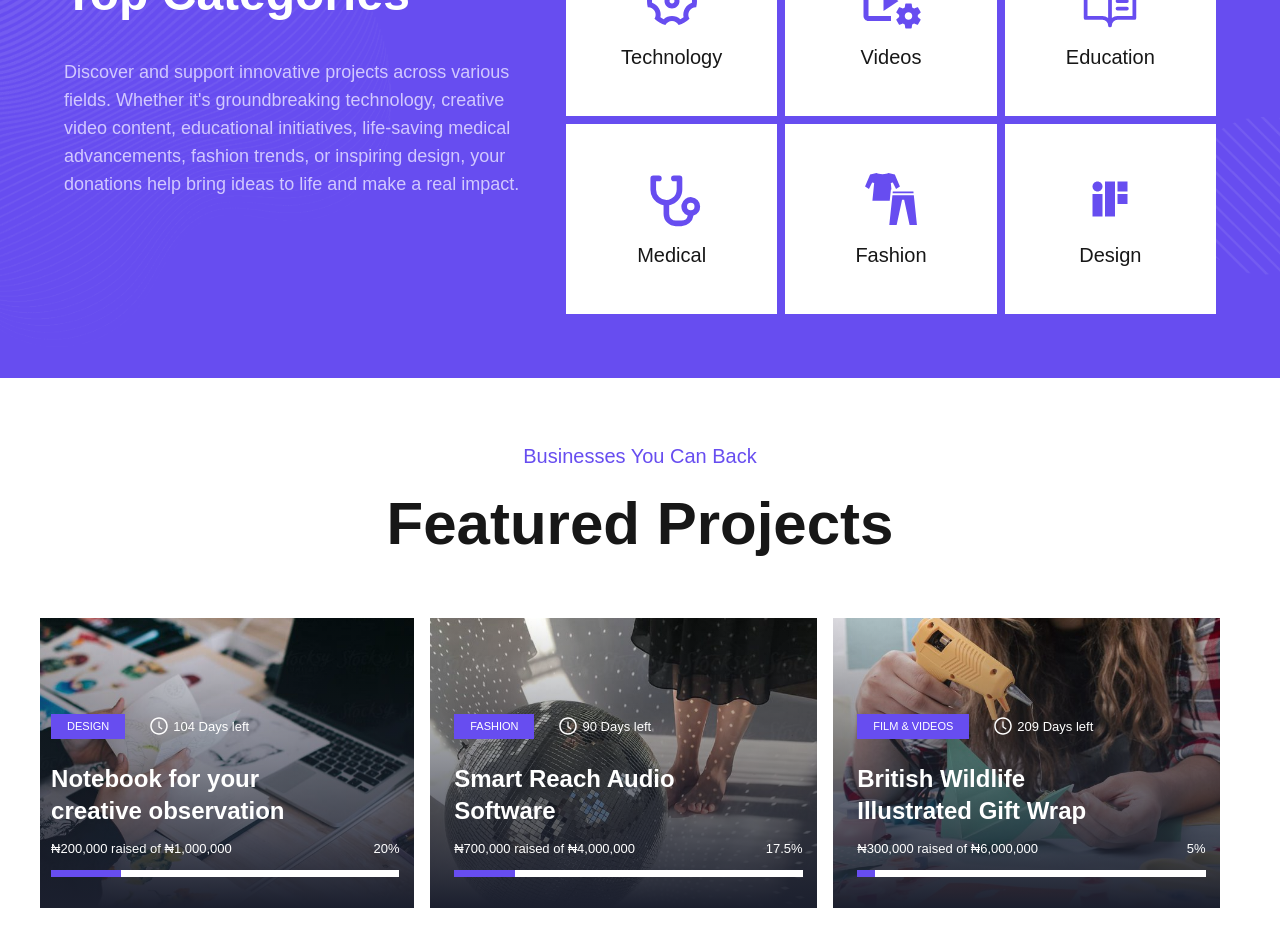
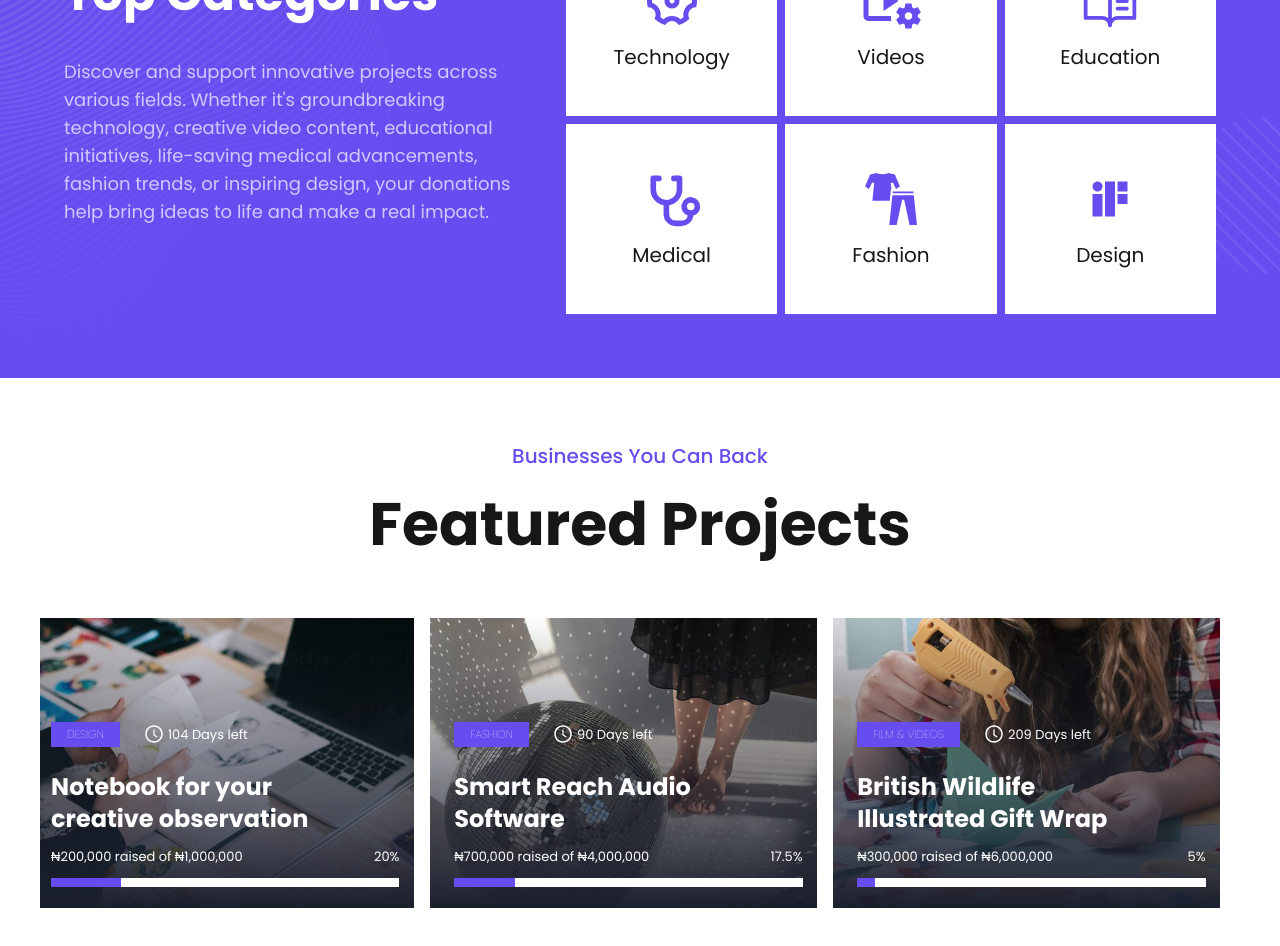
Before and after one commit to spanzyteo/Doughnation, a Next.js app: page / in a window 1280 px wide. Shown: the part 820-1766 px from the top of the page. Built offline with nearby package versions, Linux system fonts and the light colour scheme.

Commit message:
create sidebar section

```diff
--- /dev/null
+++ b/app/components/ClientProvider.tsx
@@ -0,0 +1,16 @@
+'use client'
+import { ReactNode } from "react"
+import { Provider } from "react-redux"
+import { store } from "../store"
+
+export default function ClientProvider({
+  children,
+}: Readonly<{
+  children: ReactNode
+}>) {
+  return (
+    <Provider store={store}>
+      {children}
+    </Provider>
+  )
+}
--- a/app/components/FeaturedProjects.tsx
+++ b/app/components/FeaturedProjects.tsx
@@ -58,7 +58,7 @@ const FeaturedProjects = () => {
           {projects.map((item) => (
             <div
               key={item.id}
-              className="w-full md:min-w-[calc(100%/3.1)] min-w-full aspect-[4/3] relative"
+              className="w-full md:min-w-[calc(100%/3.1)] min-w-full aspect-[4/3] relative cursor-pointer group"
             >
               <Image
                 src={item.image}
@@ -67,38 +67,44 @@ const FeaturedProjects = () => {
                 height={317}
                 className="object-cover w-full h-full"
               />
-              <div className="absolute inset-0 bg-gradient-to-t from-[#1b1f2e] to-transparent"></div>
-              <div className="absolute top-24 left-6 flex flex-col w-[90%]">
+              <div className="absolute inset-0 bg-gradient-to-t from-[rgb(27,31,46)] to-transparent"></div>
+              <div className="absolute top-16 flex flex-col w-full h-full group-hover:bg-white transition-all duration-500 ease-in-out">
+                <div className="w-[90%] absolute left-6 mt-10">
                   <div className="flex items-center">
                     <button className="bg-[#674DF0] text-white px-4 py-1 uppercase text-[11px] cursor-pointer font-thin">
                       {item.category}
                     </button>
                     <div className="flex items-center">
-                    <AiOutlineClockCircle className="text-white h-[20px] w-[20px] ml-6" />
-                    <h1 className="text-white ml-1 text-[13px]">
+                      <AiOutlineClockCircle className="text-white group-hover:text-black h-[20px] w-[20px] ml-6" />
+                      <h1 className="text-white group-hover:text-gray-500 ml-1 text-[13px]">
                         {item.days} Days left
                       </h1>
                     </div>
                   </div>
-                <h1 className="text-white font-bold text-2xl mt-6 w-[270px]">
+                  <h1 className="text-white font-bold text-2xl mt-6 w-[270px] group-hover:text-black">
                     {item.title}
                   </h1>
                   <div className="flex mt-3 items-center justify-between">
-                  <h1 className="text-white text-[13px]">
-                    ₦{item.fundsRaised.toLocaleString()} raised of ₦
-                    {item.fundsToRaise.toLocaleString()}
+                    <h1 className="text-white text-[13px] group-hover:text-gray-500">
+                      ₦{item.fundsRaised.toLocaleString()} raised of{' '}
+                      <span className="group-hover:text-[#674DF0]">
+                        ₦{item.fundsToRaise.toLocaleString()}
+                      </span>
                     </h1>
                     <h1 className="text-white text-[13px]">
                       {(item.fundsRaised / item.fundsToRaise) * 100}%
                     </h1>
                   </div>
-                <div className="relative w-full h-[7px] bg-white mt-3">
+                  <div className="relative w-full h-[9px] bg-white group-hover:bg-gray-300 mt-3">
                     <div
                       className="absolute top-0 left-0 h-full bg-[#674DF0]"
                       style={{
-                      width: `${(item.fundsRaised / item.fundsToRaise) * 100}%`,
+                        width: `${
+                          (item.fundsRaised / item.fundsToRaise) * 100
+                        }%`,
                       }}
                     ></div>
+                  </div>
                 </div>
               </div>
             </div>
--- a/app/components/Navbar.tsx
+++ b/app/components/Navbar.tsx
@@ -1,9 +1,17 @@
+'use client'
 import { BiMenuAltLeft } from 'react-icons/bi'
+import { useAppDispatch } from '../store/hooks'
+import { openSidebar } from '../store/sidebarSlice'
 
 const Navbar = () => {
+  const dispatch = useAppDispatch()
+
+  const handleOPenSidebar = () => {
+    dispatch(openSidebar())
+  }
   return (
     <div className="h-[90px] flex items-center justify-between fixed top-0 right-0 left-0 px-8 lg:px-20 bg-white z-10">
-      <BiMenuAltLeft className='block lg:hidden h-[30px] w-[30px]'/>
+      <BiMenuAltLeft className='block lg:hidden h-[30px] w-[30px]' onClick={() => handleOPenSidebar()}/>
       <h1 className="font-semibold lg:text-xl text-sm">DOUGHNATION</h1>
       <div className="lg:flex hidden gap-10 items-center">
         <h1>Home</h1>
--- /dev/null
+++ b/app/components/Sidebar.tsx
@@ -0,0 +1,54 @@
+'use client'
+import { ImCancelCircle } from 'react-icons/im'
+import { motion, AnimatePresence } from 'framer-motion'
+import { useAppDispatch, useAppSelector } from '../store/hooks'
+import { closeSidebar } from '../store/sidebarSlice'
+
+const Sidebar = () => {
+  const sidebar = useAppSelector((state) => state.sidebar.sidebarOPen)
+  const dispatch = useAppDispatch()
+
+  const handleCloseSidebar = () => {
+    dispatch(closeSidebar())
+  }
+
+  return (
+    <AnimatePresence>
+      {sidebar && (
+        <>
+          <motion.div
+            initial={{ x: '-100%' }}
+            animate={{ x: 0 }}
+            exit={{ x: '-100%' }}
+            transition={{ type: 'tween', duration: 0.3 }}
+            className="lg:hidden flex flex-col fixed top-0 left-0 bottom-0 w-[80%] bg-white z-20 px-5 shadow-lg"
+          >
+            <h1 className="text-gray-700 mt-6">Home</h1>
+            <div className="mt-4 border-t border-t-gray-300 w-full"></div>
+            <h1 className="text-gray-700 mt-4">About</h1>
+            <div className="mt-4 border-t border-t-gray-300 w-full"></div>
+            <h1 className="text-gray-700 mt-4">Contact</h1>
+            <div className="mt-4 border-t border-t-gray-300 w-full"></div>
+            <h1 className="text-gray-700 mt-4">Project</h1>
+            <div className="mt-4 border-t border-t-gray-300 w-full"></div>
+          </motion.div>
+
+          <motion.div
+            initial={{ opacity: 0, x: 20 }}
+            animate={{ opacity: 1, x: 0 }}
+            exit={{ opacity: 0, x: 20 }}
+            transition={{ type: 'tween', duration: 0.2 }}
+            className="fixed lg:hidden flex top-28 left-[80%] w-[12%] h-[40px] bg-white z-20 items-center justify-center shadow-md"
+          >
+            <ImCancelCircle
+              onClick={handleCloseSidebar}
+              className="h-[25px] w-[25px] cursor-pointer"
+            />
+          </motion.div>
+        </>
+      )}
+    </AnimatePresence>
+  )
+}
+
+export default Sidebar
--- a/app/layout.tsx
+++ b/app/layout.tsx
@@ -1,6 +1,8 @@
 import type { Metadata } from "next";
 import { Geist, Geist_Mono } from "next/font/google";
 import "./globals.css";
+import { poppins } from "./styles/fonts";
+import ClientProvider from "./components/ClientProvider";
 
 const geistSans = Geist({
   variable: "--font-geist-sans",
@@ -24,11 +26,9 @@ export default function RootLayout({
 }>) {
   return (
     <html lang="en">
-      <body
-        className={`${geistSans.variable} ${geistMono.variable} antialiased`}
-      >
-        {children}
+      <body className={`${poppins.className} antialiased`}>
+        <ClientProvider>{children}</ClientProvider>
       </body>
     </html>
-  );
+  )
 }
--- a/app/page.tsx
+++ b/app/page.tsx
@@ -2,14 +2,16 @@ import Navbar from "./components/Navbar";
 import Banner from "./components/Banner";
 import Categories from "./components/Categories";
 import FeaturedProjects from "./components/FeaturedProjects";
+import Sidebar from "./components/Sidebar";
 
 export default function Home() {
   return (
-    <>
+    <div className="relative">
       <Navbar />
+      <Sidebar />
       <Banner />
       <Categories />
       <FeaturedProjects />
-    </>
+    </div>
   )
 }
--- /dev/null
+++ b/app/store/hooks.ts
@@ -0,0 +1,5 @@
+import { TypedUseSelectorHook, useDispatch, useSelector } from 'react-redux'
+import type { AppDispatch, RootState } from '.'
+
+export const useAppDispatch = () => useDispatch<AppDispatch>()
+export const useAppSelector: TypedUseSelectorHook<RootState> = useSelector
--- /dev/null
+++ b/app/store/index.ts
@@ -0,0 +1,11 @@
+import { configureStore } from "@reduxjs/toolkit";
+import sidebarReducer from './sidebarSlice'
+
+export const store = configureStore({
+  reducer: {
+    sidebar: sidebarReducer
+  }
+})
+
+export type RootState = ReturnType<typeof store.getState>
+export type AppDispatch = typeof store.dispatch
--- /dev/null
+++ b/app/store/sidebarSlice.ts
@@ -0,0 +1,28 @@
+import { createSlice } from "@reduxjs/toolkit";
+
+interface sidebarState {
+  sidebarOPen: boolean
+}
+
+const initialState: sidebarState = {
+  sidebarOPen: false
+}
+
+const sidebarSlice = createSlice({
+  name: 'sidebar',
+  initialState,
+  reducers: {
+    openSidebar: (state) => {
+      state.sidebarOPen = true
+    },
+    closeSidebar: (state) => {
+      state.sidebarOPen = false
+    },
+    toggleSwitch: (state) => {
+      state.sidebarOPen = !state.sidebarOPen
+    }
+  }
+})
+
+export const {openSidebar, closeSidebar, toggleSwitch} = sidebarSlice.actions
+export default sidebarSlice.reducer
--- /dev/null
+++ b/app/styles/fonts.ts
@@ -0,0 +1,7 @@
+import { Poppins } from "next/font/google";
+
+export const poppins = Poppins({
+  subsets: ['latin'],
+  weight: ['100', '200', '300', '400', '500', '600', '700', '800', '900'],
+  variable: '--font-poppins'
+})
--- a/package.json
+++ b/package.json
@@ -9,12 +9,14 @@
     "lint": "next lint"
   },
   "dependencies": {
+    "@reduxjs/toolkit": "^2.6.1",
     "framer-motion": "^12.4.10",
     "next": "15.2.1",
     "react": "^19.0.0",
     "react-dom": "^19.0.0",
     "react-icons": "^5.5.0",
-    "react-parallax": "^3.5.1"
+    "react-parallax": "^3.5.1",
+    "react-redux": "^9.2.0"
   },
   "devDependencies": {
     "@tailwindcss/postcss": "^4",
```
Also changed, not shown: 1 other file (tests, documents, lock files or other folders). Lines whose indentation alone changed are shown as unchanged.
